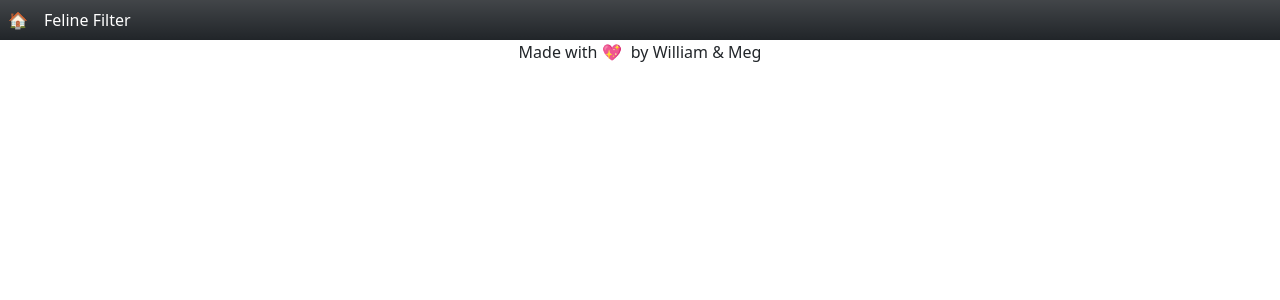
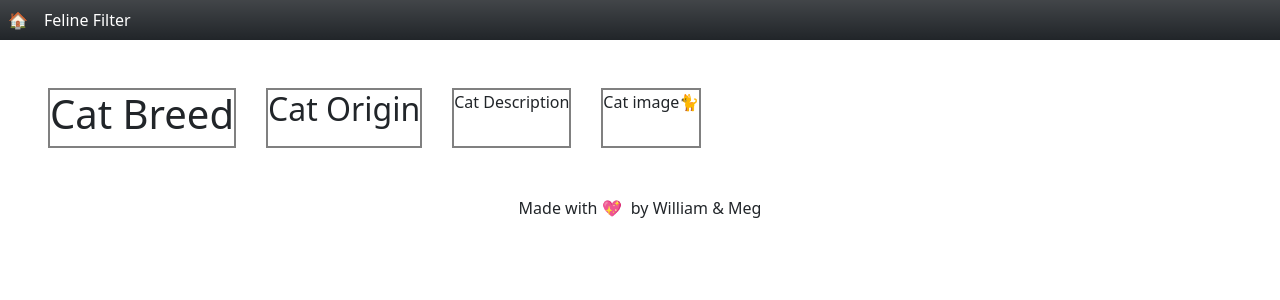
Before and after one commit to mesowa/Cat-app, a React (Create React App) app in the folder catapp/: page /CatPage/1 in a window 1280 px wide. Shown: the top 300 px of the page. Built offline with nearby package versions, Linux system fonts and the light colour scheme.

Commit message:
filterfix

```diff
--- a/catapp/src/App.js
+++ b/catapp/src/App.js
@@ -15,7 +15,7 @@ function App() {
           <Route exact path= "/">
             <Home />
           </Route >
-          <Route exact path= "/CatPage">
+          <Route path= "/CatPage/:id">
             <CatPage />
           </Route>
           <Route exact path="/FelineFilter">
--- a/catapp/src/components/CatPage.js
+++ b/catapp/src/components/CatPage.js
@@ -3,19 +3,20 @@ import React from 'react'
 const CatPage = () => {
   return (
     <>
-      <div className="grid-container">
-        <div className="grid-item">
+      <div className="grid-container d-flex m-5">
+
+        <div className="grid-item text-center">
           <h1>Cat Breed</h1>
         </div>
         <div className="grid-item">
           <h2>Cat Origin</h2>
         </div>
         <div className="grid-item">
-          <p>Cat image</p>
+          <p>Cat Description</p>
         </div>
-      </div>
-      <div className="grid-item">
-        <p>Cat Description</p>
+        <div className="grid-item">
+          <p>Cat image🐈</p>
+        </div>
       </div>
     </>
   )
--- a/catapp/src/components/FelineFilter.js
+++ b/catapp/src/components/FelineFilter.js
@@ -7,12 +7,19 @@ const FelineFilter = () => {
 
   const [ cats, setCats ] = useState([])
   const [ hasError, setHasError ] = useState(false)
+  // const [ catPage, setCatPage ] = useState(0)
   // const [ catImage, setCatImage ] = useState('')
+
+  // useEffect(() => {
+  //   const increaseCatPage =
+  // })
+
+
 
   // useEffect(() => {
   //   const getCatImage = async () => {
   //     try {
-  //       const { data } = await axios(`https://cdn2.thecatapi.com/images/${cats.image.id}.jpg`)
+  //       const { data } = await axios({`https://cdn2.thecatapi.com/images/${cats.image.id}.jpg`})
   //       setCatImage(data)
   //     } catch (err) {
   //       setHasError(true)
@@ -36,25 +43,47 @@ const FelineFilter = () => {
     getCats()
   }, [])
 
+  //   const filteredCats = () => {
+  //     return(
+
+  //     )
+  // }
+
+
   return (
     <>
-      <h1>Feline Filter</h1>
+      <h1 className="text-center">Feline Filter</h1>
       <hr />
       <div className="grid-container">
         <nav >
           <h2 className='text-centre m-5'>Filter by</h2>
           <hr/>
-          <h3 className=' m-2 p-1 '>Origin 🌏</h3>
+          <h3 className='text-center  m-2 p-1 '>Origin 🌏</h3>
           <select className='m-3 p-1'>
-            <option>Country 1</option>
-            <option>Country 2</option>
-            <option>Country 3</option>
+            {/* {cats.map((cat) => {
+              return (
+                <option key={cat.id}>{cat.origin}</option>
+              )
+            }
+            )} */}
+            {cats.length > 0 &&
+              cats.reduce((acc, cat) => {
+                return acc.includes(cat.origin) ? acc : [...acc, cat.origin]
+              }, []).map((cat, i) => {
+                return (
+                  <option value={cat} key={i}>{cat}</option>
+                )
+              })
+            }
           </select>
-          <h3 className='m-2 p-1'>Breed 🐈</h3>
+          <h3 className='text-center m-2 p-1'>Breed 🐈</h3>
           <select className='m-3 p-1'>
-            <option>Breed 1</option>
-            <option>Breed 2</option>
-            <option>Breed 3</option>
+            {cats.map((cat) => {
+              return (
+                <option key={cat.id}>{cat.name}</option>
+              )
+            }
+            )}
             <option> </option>
           </select>
         </nav>
@@ -64,7 +93,7 @@ const FelineFilter = () => {
               <>
                 <div className="grid-item">
                   <p key={cat.id}>{cat.name} - {cat.origin}</p>
-                  <button><Link to="/CatPage">Learn More</Link></button>
+                  <button type="button" className="btn btn-warning"><Link to={`/CatPage/${cat.id}`}>Learn More</Link></button>
                 </div>
               </>
             )
@@ -79,3 +108,11 @@ const FelineFilter = () => {
 }
 
 export default FelineFilter
+
+// {cats.length > 0 && cats.reduce((acc, cat) => {
+//   console.log('acc ->', acc)
+//   if (acc) {
+//     return acc.includes(cat.origin) ? acc : [...acc, cat.origin]
+//   }
+//   return [acc]
+// }
--- /dev/null
+++ b/catapp/src/styles/catpage.scss
@@ -0,0 +1,3 @@
+grid-container{
+  flex-wrap:wrap;
+}
--- a/catapp/src/styles/main.scss
+++ b/catapp/src/styles/main.scss
@@ -2,3 +2,4 @@
 @import './home.scss';
 @import './felinefilter.scss';
 @import './footer.scss';
+@import './catpage.scss';
```
Also changed, not shown: 1 other file (tests, documents, lock files or other folders).
